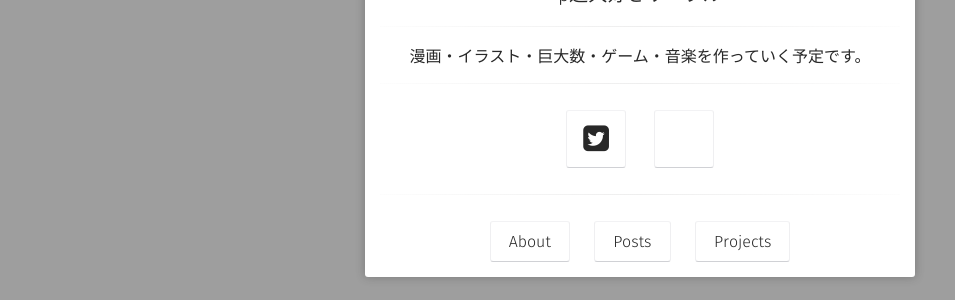
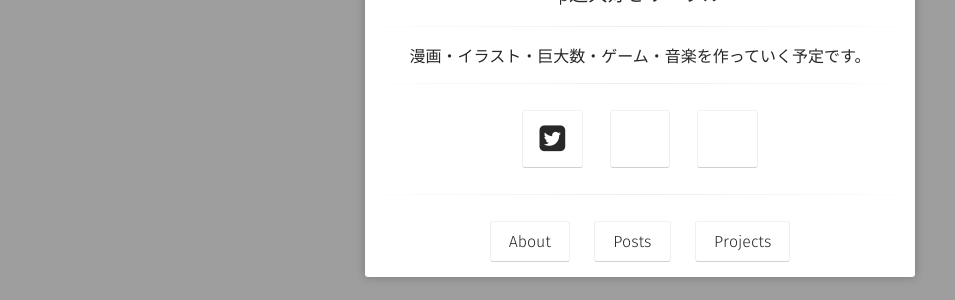
Before and after one commit to p-adic/p-adic.github.io, a Jekyll site: the page built from index.html, in a window 1280 px wide. Shown: the part 414-714 px from the top of the page, without its empty margins (0-955 px from the left). Built offline with Jekyll 4.4.1, drawn with Linux system fonts in a browser that asks for light colours; some web fonts are replaced.

Commit message:
Update social-links.html

```diff
--- a/_includes/social-links.html
+++ b/_includes/social-links.html
@@ -26,5 +26,5 @@
                         {% if site.xmpp %}<a class="social-btn" href="xmpp:{{ site.xmpp }}" target="_blank" rel="noopener noreferrer"><i class="fa fa-fw fa-lightbulb-o"></i></a>{% endif %}
                         {% if site.hackernews %}<a class="social-btn" href="https://news.ycombinator.com/user?id={{ site.hackernews }}" target="_blank" rel="noopener noreferrer"><i class="fa fa-fw fa-hacker-news"></i></a>{% endif %}
                         {% if site.pixiv %}<a class="social-btn" href="https://pixiv.net/{{ site.pixiv }}" target="_blank" rel="noopener noreferrer"><i class="fa fa-fw fa-pixiv-square"></i></a>{% endif %}
-                        {% if site.巨大数研究Wiki %}<a class="social-btn" href="https://googology.wikia.org/{{ site.巨大数研究Wiki }}" target="_blank" rel="noopener noreferrer"><i class="fa fa-fw fa-巨大数研究Wiki-square"></i></a>{% endif %}
+                        {% if site.GoogologyWiki %}<a class="social-btn" href="https://googology.wikia.org/{{ site.GoogologyWiki }}" target="_blank" rel="noopener noreferrer"><i class="fa fa-fw fa-GoogologyWiki-square"></i></a>{% endif %}
 </h3>
```
